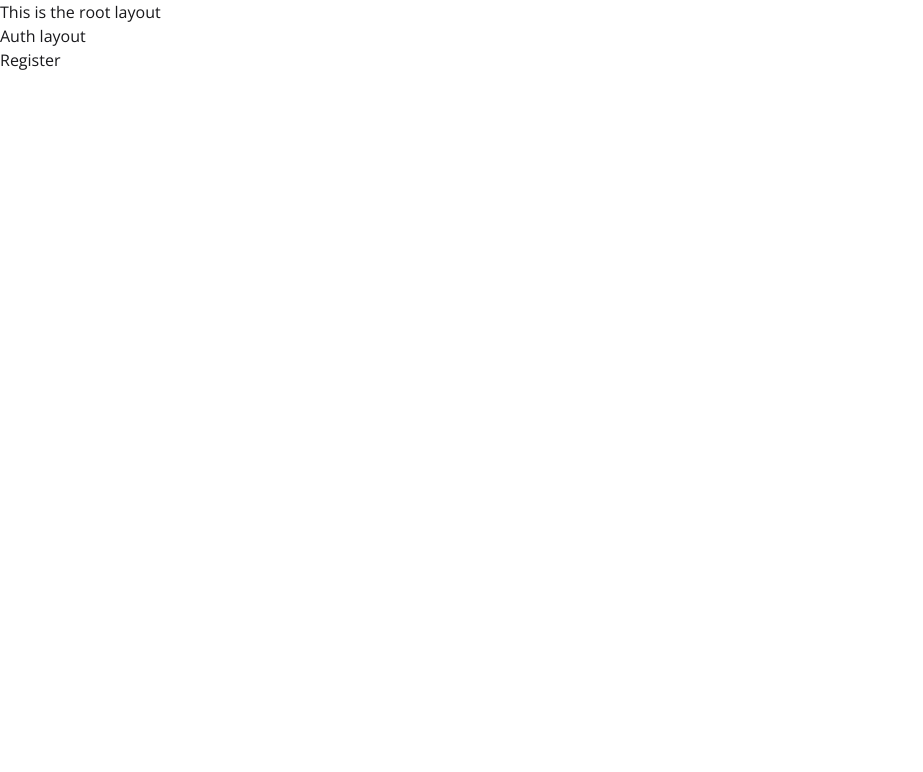
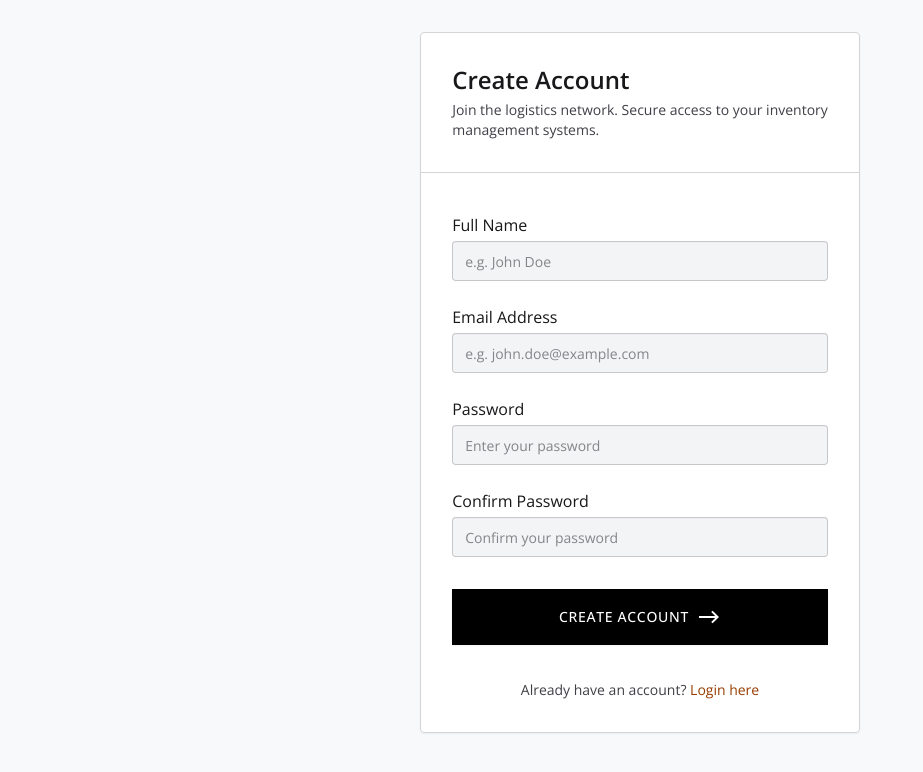
Before and after one commit to ayoub-jabiri/warehouse, a Next.js app: page /register in a window 1280 px wide. Shown: the top 772 px of the page, without its empty margins (0-923 px from the left). Built offline with nearby package versions, Linux system fonts and the light colour scheme.

Commit message:
Finished the register page ui

```diff
--- a/app/(auth)/layout.tsx
+++ b/app/(auth)/layout.tsx
@@ -4,9 +4,10 @@ export default function AuthLayout({
     children: React.ReactNode;
 }) {
     return (
-        <div>
-            <h1>Auth layout</h1>
-            {children}
+        <div className="bg-[#F7F9FB] min-h-screen py-8">
+            <div className="container flex justify-center items-center">
+                {children}
+            </div>
         </div>
     );
 }
--- a/app/(auth)/register/page.tsx
+++ b/app/(auth)/register/page.tsx
@@ -1,7 +1,98 @@
+import { RiArrowRightLongLine } from "@remixicon/react";
+import Link from "next/link";
+
 export default function Register() {
     return (
-        <div>
-            <h1>Register</h1>
+        <div className=" bg-white rounded-sm shadow-[0px_1px_2px_0px_rgba(0,0,0,0.05)] outline outline-1 outline-offset-[-1px] outline-neutral-300 inline-flex flex-col justify-start items-start overflow-hidden">
+            <div className="self-stretch p-8 border-b border-neutral-300 flex flex-col justify-start items-start gap-1">
+                <div className="self-stretch flex flex-col justify-start items-start">
+                    <div className="self-stretch justify-center text-zinc-900 text-2xl font-semibold leading-8">
+                        Create Account
+                    </div>
+                </div>
+                <div className="self-stretch flex flex-col justify-start items-start">
+                    <div className="self-stretch justify-center text-zinc-700 text-sm font-normal leading-5">
+                        Join the logistics network. Secure access to your
+                        inventory
+                        <br />
+                        management systems.
+                    </div>
+                </div>
+            </div>
+            <div className="self-stretch p-8 flex flex-col justify-start items-start gap-4">
+                <div className="self-stretch flex flex-col justify-start items-start gap-1">
+                    <fieldset className="w-full">
+                        <legend className="fieldset-legend">Full Name</legend>
+                        <input
+                            type="text"
+                            className="input w-full bg-gray-100"
+                            placeholder="e.g. John Doe"
+                            name="fullName"
+                        />
+                    </fieldset>
+                </div>
+                <div className="self-stretch flex flex-col justify-start items-start gap-1">
+                    <fieldset className="w-full">
+                        <legend className="fieldset-legend">
+                            Email Address
+                        </legend>
+                        <input
+                            type="text"
+                            className="input w-full bg-gray-100"
+                            placeholder="e.g. john.doe@example.com"
+                            name="email"
+                        />
+                    </fieldset>
+                </div>
+                <div className="self-stretch flex flex-col justify-start items-start gap-1">
+                    <fieldset className="w-full">
+                        <legend className="fieldset-legend">Password</legend>
+                        <input
+                            type="password"
+                            className="input w-full bg-gray-100"
+                            placeholder="Enter your password"
+                            name="password"
+                        />
+                    </fieldset>
+                </div>
+                <div className="self-stretch flex flex-col justify-start items-start gap-1">
+                    <fieldset className="w-full">
+                        <legend className="fieldset-legend">
+                            Confirm Password
+                        </legend>
+                        <input
+                            type="password"
+                            className="input w-full bg-gray-100"
+                            placeholder="Confirm your password"
+                            name="confirmPassword"
+                        />
+                    </fieldset>
+                </div>
+
+                <div className="self-stretch pt-4 flex flex-col justify-start items-start">
+                    <button className="self-stretch py-4 bg-black shadow-[0px_1px_2px_0px_rgba(0,0,0,0.05)] inline-flex justify-center items-center gap-2 cursor-pointer">
+                        <div className="text-center justify-center text-white text-sm font-medium uppercase leading-5 tracking-wider">
+                            CREATE ACCOUNT
+                        </div>
+                        <RiArrowRightLongLine className="text-white" />
+                    </button>
+                </div>
+                <div className="self-stretch pt-4 flex flex-col justify-start items-start">
+                    <div className="self-stretch flex flex-col justify-start items-center">
+                        <div className="text-center justify-center">
+                            <span className="text-zinc-700 text-sm font-normal leading-5">
+                                Already have an account?{" "}
+                            </span>
+                            <Link
+                                href="/login"
+                                className="text-amber-800 text-sm font-normal leading-5"
+                            >
+                                Login here
+                            </Link>
+                        </div>
+                    </div>
+                </div>
+            </div>
         </div>
     );
 }
--- a/app/globals.css
+++ b/app/globals.css
@@ -3,10 +3,12 @@
 @plugin "daisyui";
 
 :root {
+    --bg-color: #f7f9fb;
 }
 
 body {
     font-family: "Open Sans", sans-serif;
+    background-color: var(--bg-color);
 }
 
 .container {
--- a/app/layout.tsx
+++ b/app/layout.tsx
@@ -14,10 +14,7 @@ export default function RootLayout({
 }>) {
     return (
         <html lang="en">
-            <body className="min-h-full flex flex-col">
-                <h1>This is the root layout</h1>
-                {children}
-            </body>
+            <body className="min-h-full flex flex-col">{children}</body>
         </html>
     );
 }
```
